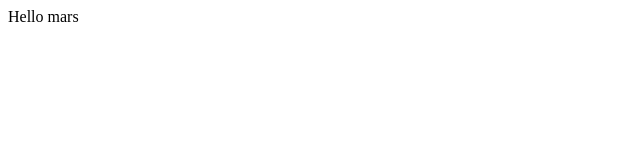
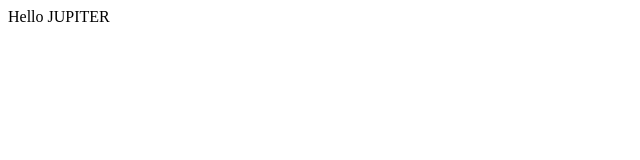
Before and after one commit to shaunbamford123/testing, a plain HTML site: page index.html in a window 1280 px wide. Shown: the full height of the page, 0-640 px from the left. Drawn offline with Linux system fonts and the light colour scheme.

```diff
--- a/index.html
+++ b/index.html
@@ -9,7 +9,7 @@
 </head>
 
 <body>
-  Hello mars
+  Hello JUPITER
   <script src="script.js"></script>
 
  <!--
```
